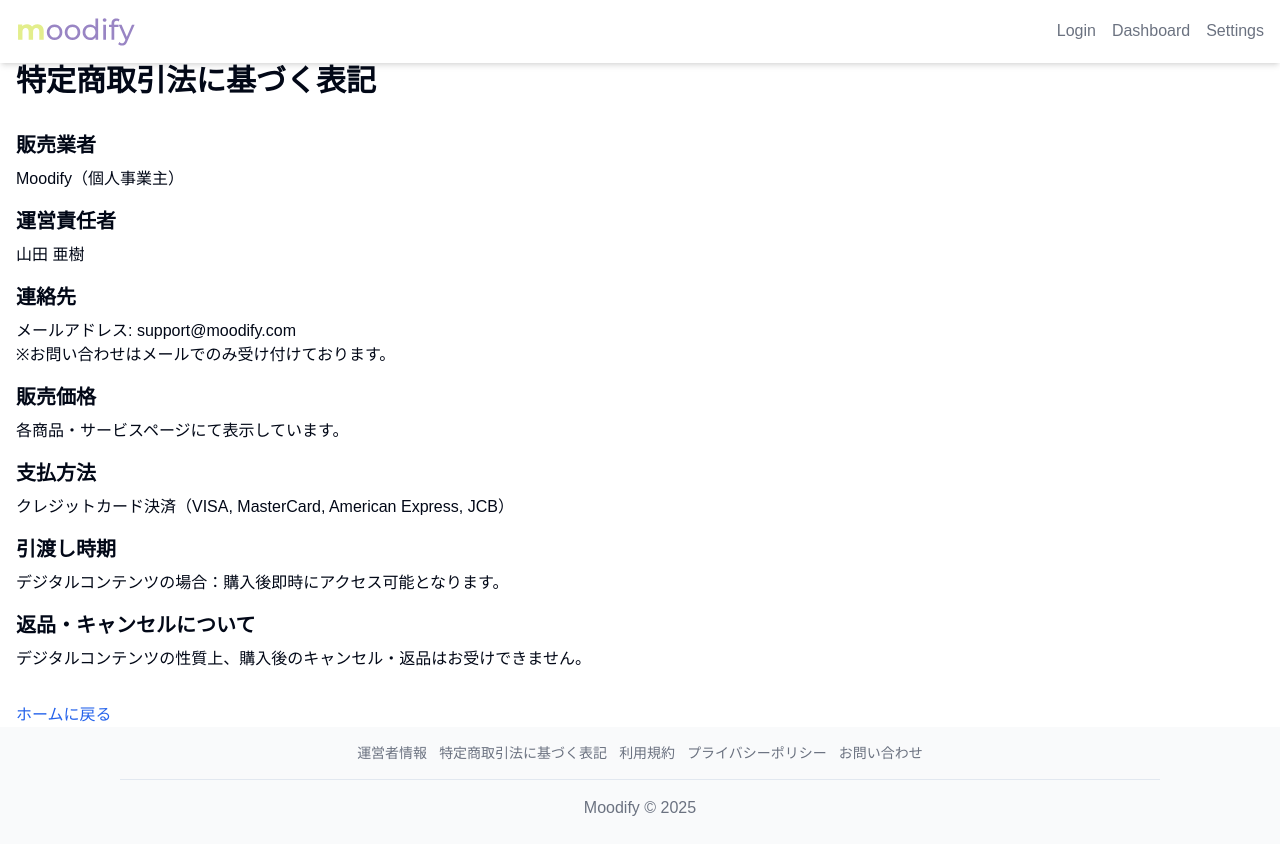
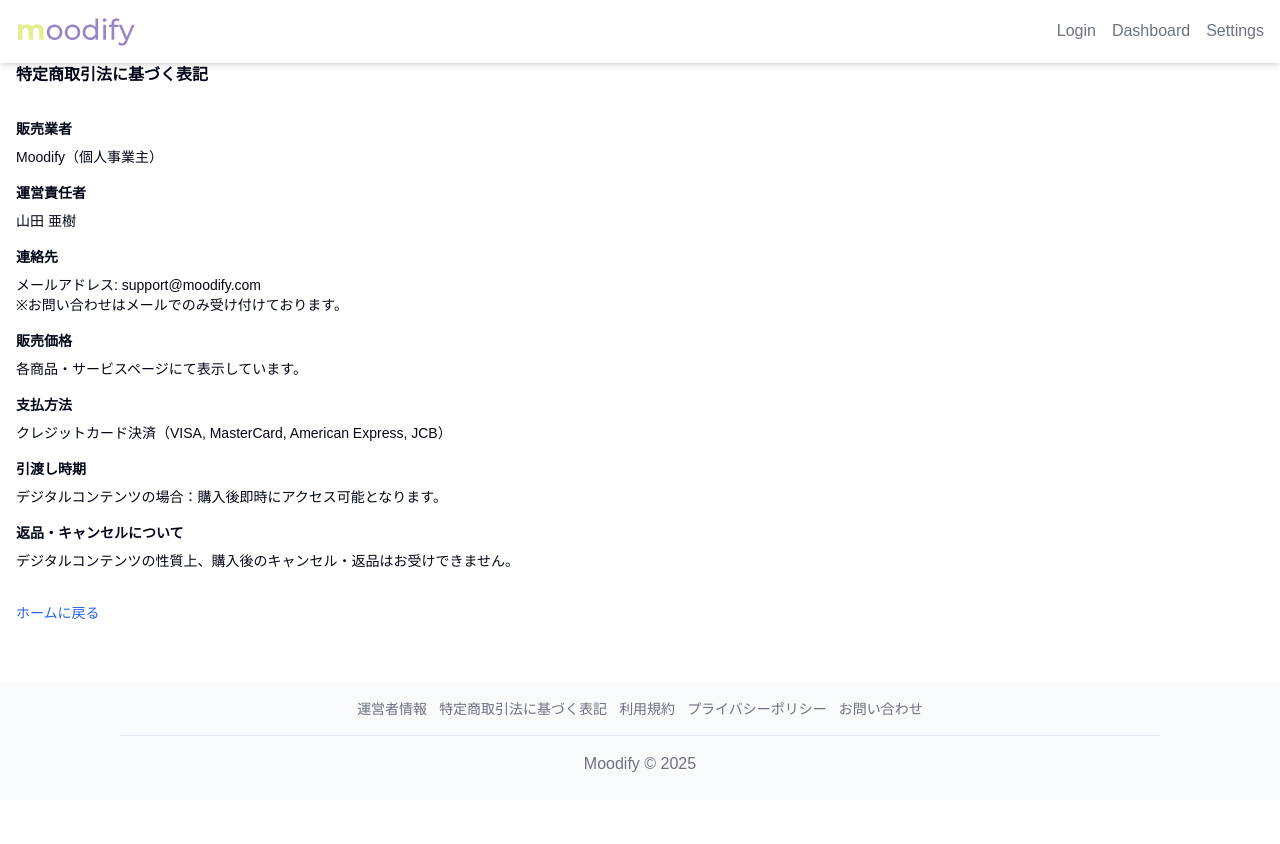
Before and after one commit to akkie8/moodify-web, a Next.js app: page /notice in a window 1280 px wide. After the commit the page ends 800 px from the top, so only its background shows below. Built offline with nearby package versions, Linux system fonts and the light colour scheme.

Commit message:
fix:textをsmに変更（表記はbase）#11

```diff
--- a/src/app/(static)/notice/page.tsx
+++ b/src/app/(static)/notice/page.tsx
@@ -2,32 +2,32 @@
 
 export default function LegalNotice() {
   return (
-    <div className='container mx-auto px-4'>
-      <h1 className='text-3xl font-bold mb-8'>特定商取引法に基づく表記</h1>
+    <div className='container mx-auto text-sm px-4'>
+      <h1 className='text-base font-bold mb-8'>特定商取引法に基づく表記</h1>
 
-      <h2 className='text-xl font-semibold mb-2'>販売業者</h2>
+      <h2 className='text-sm font-semibold mb-2'>販売業者</h2>
       <p className='mb-4'>Moodify（個人事業主）</p>
 
-      <h2 className='text-xl font-semibold mb-2'>運営責任者</h2>
+      <h2 className='text-sm font-semibold mb-2'>運営責任者</h2>
       <p className='mb-4'>山田 亜樹</p>
 
-      <h2 className='text-xl font-semibold mb-2'>連絡先</h2>
+      <h2 className='text-sm font-semibold mb-2'>連絡先</h2>
       <p className='mb-4'>
         メールアドレス: support@moodify.com
         <br />
         ※お問い合わせはメールでのみ受け付けております。
       </p>
 
-      <h2 className='text-xl font-semibold mb-2'>販売価格</h2>
+      <h2 className='text-sm font-semibold mb-2'>販売価格</h2>
       <p className='mb-4'>各商品・サービスページにて表示しています。</p>
 
-      <h2 className='text-xl font-semibold mb-2'>支払方法</h2>
+      <h2 className='text-sm font-semibold mb-2'>支払方法</h2>
       <p className='mb-4'>クレジットカード決済（VISA, MasterCard, American Express, JCB）</p>
 
-      <h2 className='text-xl font-semibold mb-2'>引渡し時期</h2>
+      <h2 className='text-sm font-semibold mb-2'>引渡し時期</h2>
       <p className='mb-4'>デジタルコンテンツの場合：購入後即時にアクセス可能となります。</p>
 
-      <h2 className='text-xl font-semibold mb-2'>返品・キャンセルについて</h2>
+      <h2 className='text-sm font-semibold mb-2'>返品・キャンセルについて</h2>
       <p className='mb-4'>
         デジタルコンテンツの性質上、購入後のキャンセル・返品はお受けできません。
       </p>
```
